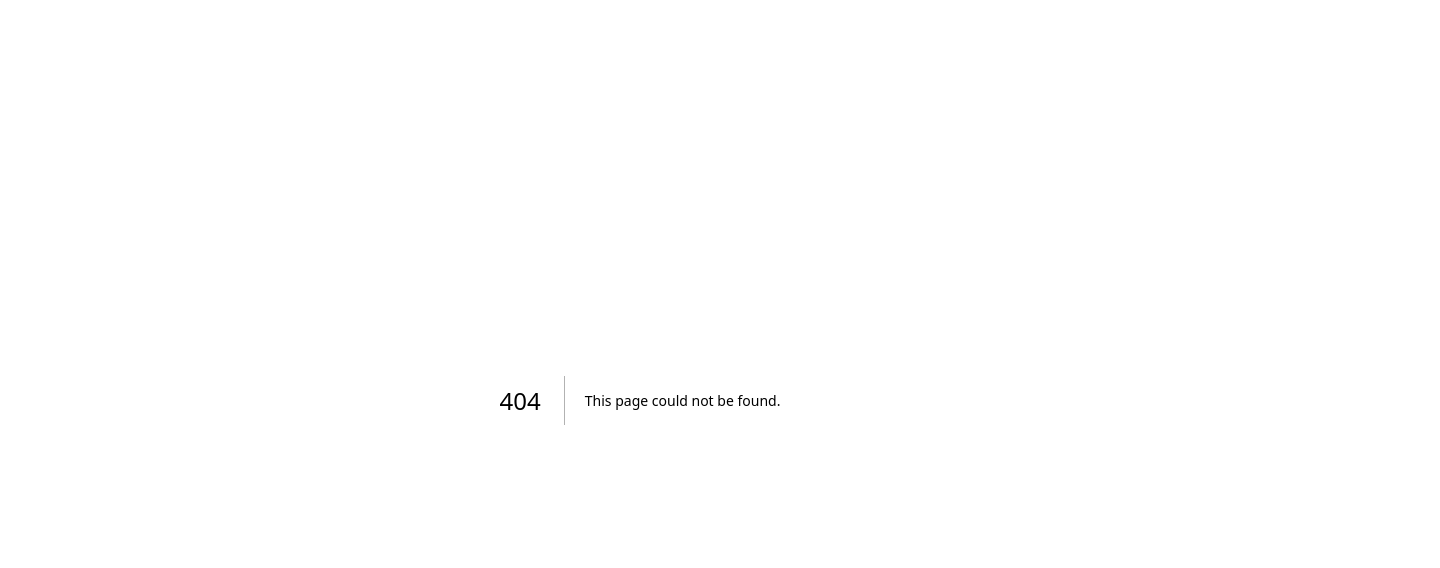
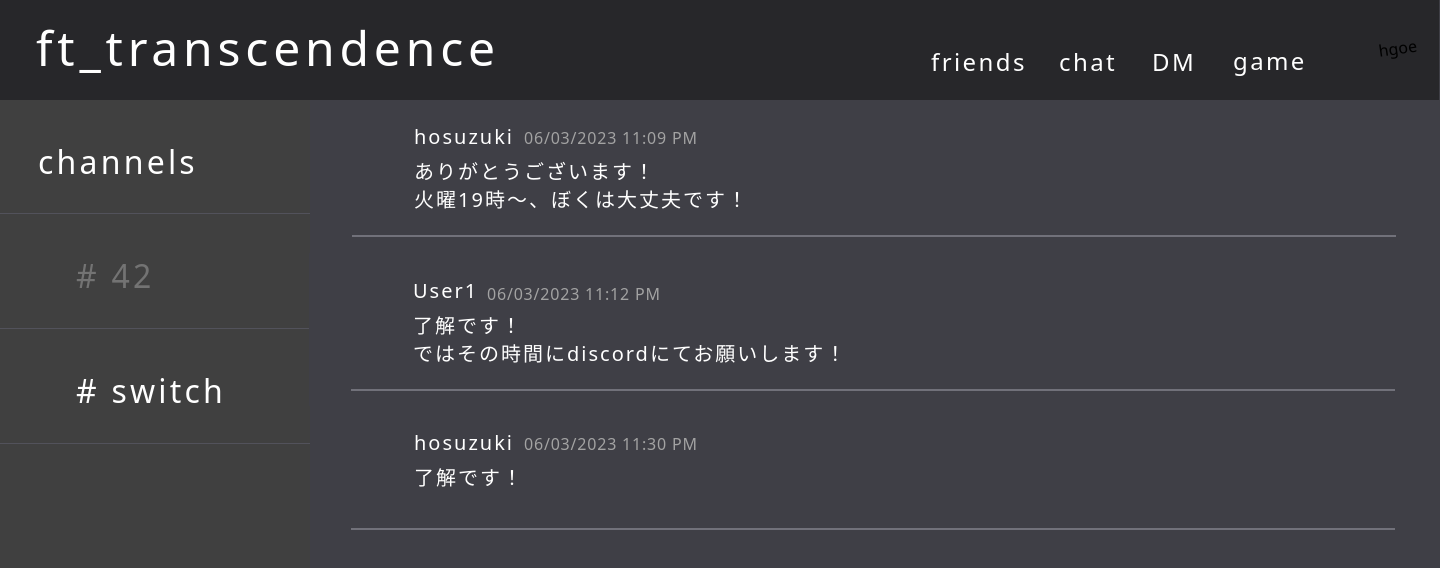
Before and after one commit to tsudo42/trascen, a Next.js app in the folder srcs/frontend/: page /chat in a window 1280 px wide. Before the commit this address had no page. Shown: the top 568 px of the page, 1440 px wide, since content can reach past the window. Built offline with nearby package versions, Linux system fonts and the light colour scheme.

Commit message:
:+1: 一旦全てのHTMLを１つのコンポーネントに押し込める

```diff
--- /dev/null
+++ b/srcs/frontend/app/chat/page.tsx
@@ -0,0 +1,121 @@
+const Messages = () => {
+  return (
+    <>
+      <div className="relative h-[1024px] w-[1440px] bg-zinc-700">
+        <div className="absolute left-0 top-0 h-[1024px] w-[310px] bg-neutral-700"></div>
+        <div className="absolute left-0 top-[214px] h-[115px] w-[310px]">
+          <div className="absolute left-0 top-0 h-[115px] w-[310px] border-b border-zinc-600 bg-neutral-700"></div>
+          <div className="absolute left-[76px] top-[38px] text-[32px] font-normal tracking-[3.20px] text-white">
+            # 42
+          </div>
+        </div>
+        <div className="absolute left-0 top-[214px] h-[115px] w-[310px]">
+          <div className="absolute left-0 top-0 h-[115px] w-[310px] border-b border-zinc-600 bg-neutral-700"></div>
+          <div className="absolute left-[76px] top-[38px] text-[32px] font-normal tracking-[3.20px] text-neutral-500">
+            # 42
+          </div>
+        </div>
+        <div className="absolute left-0 top-[329px] h-[115px] w-[310px]">
+          <div className="absolute left-0 top-0 h-[115px] w-[310px] border-b border-zinc-600 bg-neutral-700"></div>
+          <div className="absolute left-[76px] top-[38px] text-[32px] font-normal tracking-[3.20px] text-white">
+            # switch
+          </div>
+        </div>
+        <div className="absolute left-[310px] top-[99px] h-[153px] w-[1130px]">
+          <div className="absolute left-0 top-0 h-[153px] w-[1130px] bg-zinc-700"></div>
+          <div className="absolute left-[104px] top-[24px] text-xl font-normal tracking-widest text-white">
+            hosuzuki
+          </div>
+          <div className="absolute left-[43px] top-[24px] h-[45px] w-[45px]">
+            <div className="absolute left-[-16.90px] top-[-19.02px] h-[66.94px] w-[66.94px]">
+              <div className="absolute left-[30.01px] top-[30.29px] h-[8.43px] w-[16.94px] origin-top-left rotate-[-8deg]"></div>
+            </div>
+          </div>
+          <div className="absolute left-[214px] top-[27px] text-base font-normal tracking-wider text-neutral-400">
+            06/03/2023 11:09 PM
+          </div>
+          <div className="absolute left-[104px] top-[59px] text-xl font-normal tracking-widest text-white">
+            ありがとうございます！
+            <br />
+            火曜19時〜、ぼくは大丈夫です！
+          </div>
+          <div className="absolute left-[42px] top-[136px] h-[0px] w-[1044px] border border-zinc-500"></div>
+        </div>
+        <div className="absolute left-[310px] top-[405px] h-[153px] w-[1130px]">
+          <div className="absolute left-0 top-0 h-[153px] w-[1130px] bg-zinc-700"></div>
+          <div className="absolute left-[104px] top-[24px] text-xl font-normal tracking-widest text-white">
+            hosuzuki
+          </div>
+          <div className="absolute left-[43px] top-[24px] h-[45px] w-[45px]">
+            <div className="absolute left-[-16.90px] top-[-19.02px] h-[66.94px] w-[66.94px]">
+              <div className="absolute left-[30.01px] top-[30.29px] h-[8.43px] w-[16.94px] origin-top-left rotate-[-8deg]"></div>
+            </div>
+          </div>
+          <div className="absolute left-[214px] top-[27px] text-base font-normal tracking-wider text-neutral-400">
+            06/03/2023 11:30 PM
+          </div>
+          <div className="absolute left-[104px] top-[59px] text-xl font-normal tracking-widest text-white">
+            了解です！
+          </div>
+          <div className="absolute left-[41px] top-[123px] h-[0px] w-[1044px] border border-zinc-500"></div>
+        </div>
+        <div className="absolute left-[309px] top-[253px] h-[153px] w-[1130px]">
+          <div className="absolute left-0 top-0 h-[153px] w-[1130px] bg-zinc-700"></div>
+          <div className="absolute left-[104px] top-[24px] text-xl font-normal tracking-widest text-white">
+            User1
+          </div>
+          <div className="absolute left-[178px] top-[29px] text-base font-normal tracking-wider text-neutral-400">
+            06/03/2023 11:12 PM
+          </div>
+          <div className="absolute left-[104px] top-[59px] text-xl font-normal tracking-widest text-white">
+            了解です！
+            <br />
+            ではその時間にdiscordにてお願いします！
+          </div>
+          <div className="absolute left-[42px] top-[136px] h-[0px] w-[1044px] border border-zinc-500"></div>
+        </div>
+        <div className="absolute left-[352px] top-[274px] h-[45px] w-[45px]">
+          <div className="absolute left-0 top-0 h-[62.99px] w-[63.62px]">
+            <div className="absolute left-[21.78px] top-[18.12px] h-[13.45px] w-[12.55px] origin-top-left rotate-6"></div>
+          </div>
+        </div>
+        <div className="absolute left-0 top-[99px] h-[115px] w-[310px]">
+          <div className="absolute left-0 top-0 h-[115px] w-[310px] border-b border-zinc-600 bg-neutral-700"></div>
+          <div className="absolute left-[38px] top-[39px] text-[32px] font-normal tracking-[3.20px] text-white">
+            channels
+          </div>
+          <div className="absolute left-[258px] top-[43px] inline-flex h-[30px] w-[30px] flex-col items-start justify-start"></div>
+        </div>
+        <div className="absolute left-[-1px] top-0 h-[100px] w-[1440px]">
+          <div className="absolute left-0 top-0 h-[100px] w-[1440px] bg-zinc-800"></div>
+          <div className="absolute left-[1365px] top-[28px] h-[45px] w-[45px]">
+            <div className="absolute left-[-16.90px] top-[-19.02px] h-[66.94px] w-[66.94px]">
+              <div className="absolute left-[30.01px] top-[30.29px] h-[8.43px] w-[16.94px] origin-top-left rotate-[-8deg]">
+                hgoe
+              </div>
+            </div>
+          </div>
+          <div className="absolute left-[932px] top-[45px] h-[29px] w-[370px]">
+            <div className="absolute left-0 top-[1px] text-2xl font-normal tracking-widest text-white">
+              friends
+            </div>
+            <div className="absolute left-[128px] top-[1px] text-2xl font-normal tracking-widest text-white">
+              chat
+            </div>
+            <div className="absolute left-[221px] top-[1px] text-2xl font-normal tracking-widest text-white">
+              DM
+            </div>
+            <div className="absolute left-[302px] top-0 text-2xl font-normal tracking-widest text-white">
+              game
+            </div>
+          </div>
+          <div className="absolute left-[37px] top-[24px] text-5xl font-normal tracking-[4.80px] text-white">
+            ft_transcendence
+          </div>
+        </div>
+      </div>
+    </>
+  );
+};
+
+export default Messages;
```
